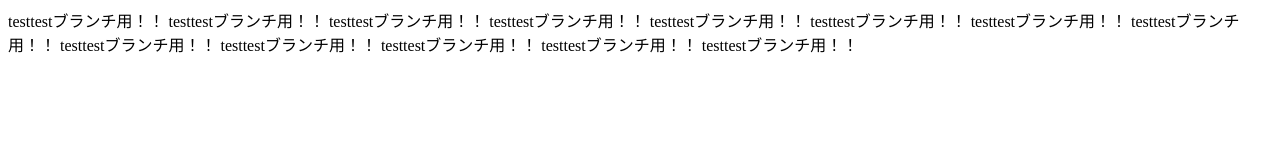
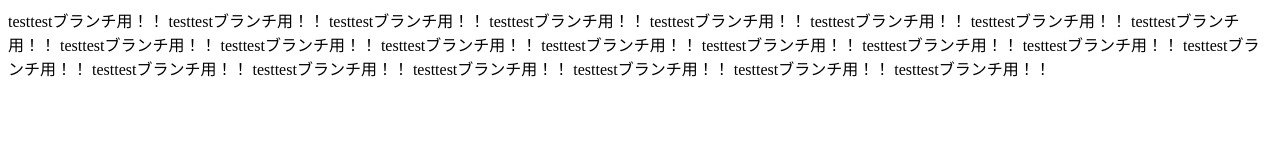
Before and after one commit to uenakaa/test, a plain HTML site: page index2.html in a window 1280 px wide. Drawn offline with nearby package versions, Linux system fonts and the light colour scheme.

Commit message:
ブランチテストその５

```diff
--- a/index2.html
+++ b/index2.html
@@ -15,8 +15,15 @@
  testtestブランチ用！！
  testtestブランチ用！！
  testtestブランチ用！！
-
-
+ testtestブランチ用！！
+ testtestブランチ用！！
+ testtestブランチ用！！
+ testtestブランチ用！！
+ testtestブランチ用！！
+ testtestブランチ用！！
+ testtestブランチ用！！
+ testtestブランチ用！！
+ testtestブランチ用！！
  testtestブランチ用！！
  testtestブランチ用！！
  testtestブランチ用！！
@@ -28,6 +35,5 @@
  testtestブランチ用！！
  testtestブランチ用！！
 
-
 </body>
 </html>
```
